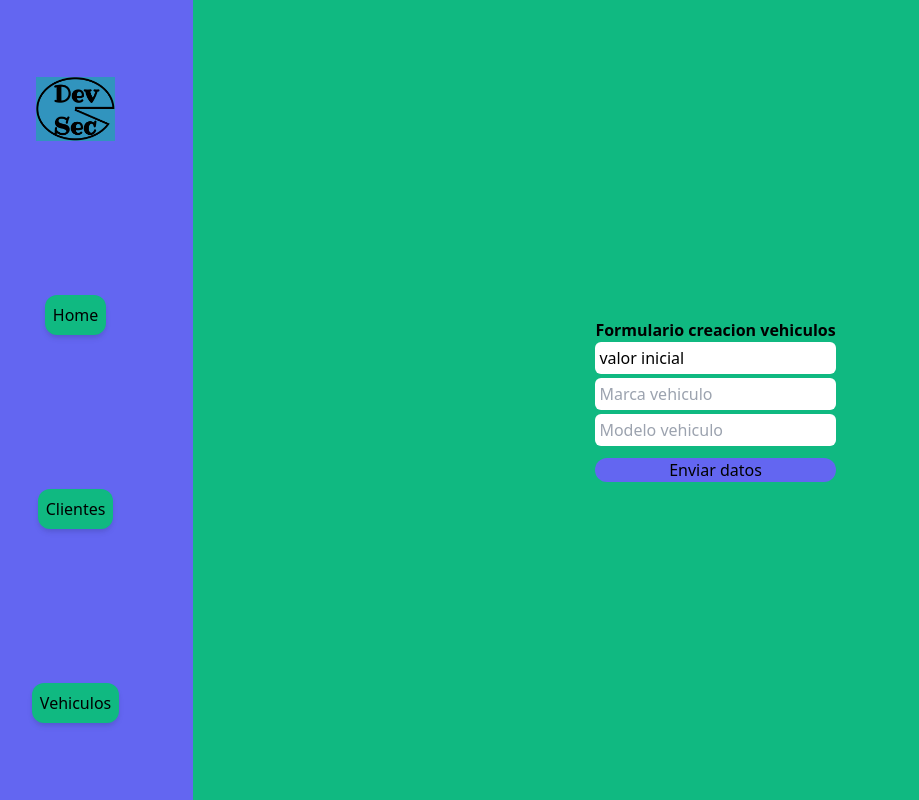
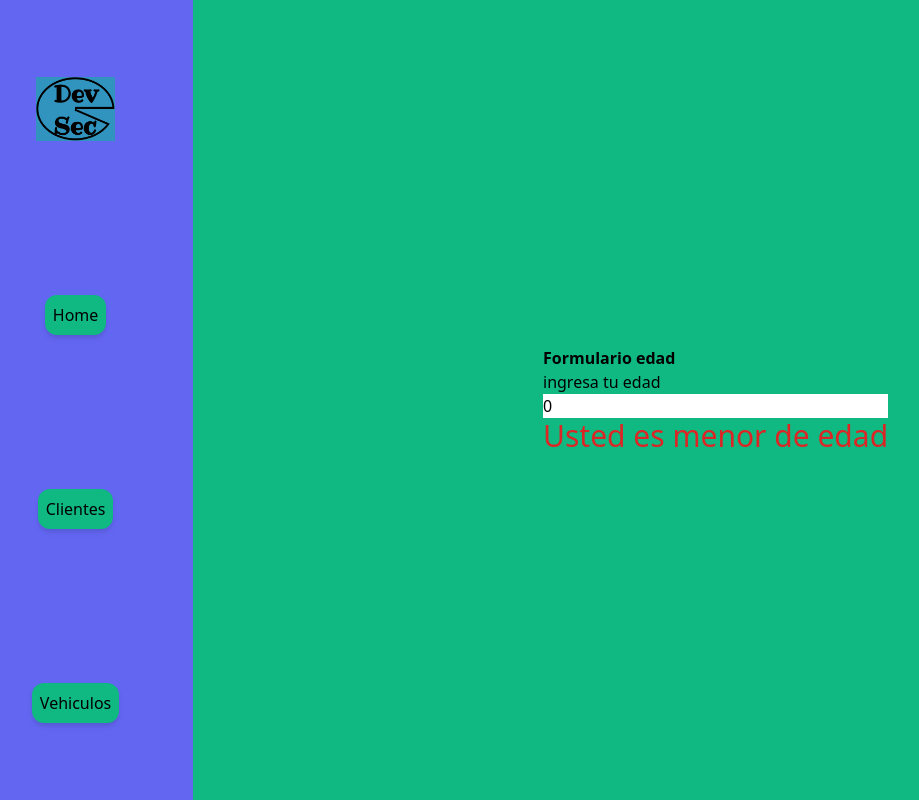
Before and after one commit to rojas901/prueba, a React (Create React App) app: page /admin/vehiculos in a window 1280 px wide. Shown: the whole page, without its empty margins (42-961 px from the left). Built offline with nearby package versions, Linux system fonts and the light colour scheme.

Commit message:
Se hace una renderizacion de un span usando condicional ternario en la pagina de vehiculo

```diff
--- a/src/pages/admin/Vehiculos.jsx
+++ b/src/pages/admin/Vehiculos.jsx
@@ -2,40 +2,33 @@ import React, { useEffect, useState } from 'react'
 
 const Vehiculos = () => {
 
-    //estado, es una variable constantemente cambiando
+    //realizar formulario que pida edad y diga si es mayor o menor
 
-    const [nombreVehiculo, setNombreVehiculo] = useState("valor inicial");//dentro de los corchetes viene una variable que hace de getter y tiene la informacion, y un metodo setter para cambiarla, y dentro del usestate el estado inicial
+    const [edad, setEdad] = useState(0);//dentro de los corchetes viene una variable que hace de getter y tiene la informacion, y un metodo setter para cambiarla, y dentro del usestate el estado inicial
+    const [esMenor, setEsMenor] = useState(false); //Esta variable almacena el estado en booleano para renderizar abajo
 
-    useEffect(()=>{//si no hay argumentos o dependencias dentro de los corchetes solo se ejecuta una vez al abrir la pagina o se actualice
-        console.log('Hola, soy un effect');
-    },[]);
-
-    useEffect(()=>{//responde cada vez que se va cambiando la variable nombre vehiculo
-        console.log("cambia cada que cambia la variable vehiculo")
-        console.log("nombre vehiculo: ", nombreVehiculo)
-    },[nombreVehiculo])
-
-    // useEffect(()=>{
-    //     console.log('me ejecuto siempre lo que puede ocasionar un bucle infinito')
-    // })
+    useEffect(()=>{
+        if(edad >= 18){
+            setEsMenor(false)
+        }else{
+            setEsMenor(true)
+        }
+    },[edad])
 
     return (
         <div className='flex w-full justify-center items-center bg-green-500'>
             <form className='flex flex-col'>
-            <h2 className='font-extrabold'>Formulario creacion vehiculos</h2>
-            <input onChange={(e)=>{//esta funcion flecha me permite capturar todo lo que ingres por los inputs, e es una variable cualquiera, al incluir la funcion set cambia varaibles
-                setNombreVehiculo(e.target.value)
-            }} value={nombreVehiculo} //esta variable me ayuda para que salga el valor inicial del usestate
-            className='p-1 mb-1 rounded-md focus:ring-4 focus:outline-none' type="text" placeholder='Nombre vehiculo'/>
-            <input onChange={(e)=>{
-                console.log(e.target.value)
-            }} className='p-1 mb-1 rounded-md focus:ring-4 focus:outline-none' type="text" placeholder= 'Marca vehiculo'/>
-            <input onChange={(e)=>{
-                console.log(e.target.value)
-            }} className='p-1 mb-1 rounded-md focus:ring-4 focus:outline-none' type="text" placeholder= 'Modelo vehiculo'/>
-            <button onClick={(e)=>{//esta funcion on click me ayuda a mostra lo que se esta guardando en nombre vehiculo
-                console.log('el valor de nombre vehiculo: ', nombreVehiculo)
-            }} type='button' className='bg-indigo-500 rounded-xl mt-2 hover:bg-indigo-800'>Enviar datos</button>
+            <h2 className='font-extrabold'>Formulario edad</h2>
+            <label htmlFor="edad">
+                ingresa tu edad
+            </label>
+            <input value={edad} onChange={(e)=>{
+                setEdad(e.target.value)
+            }} type="number" name="edad"/>
+            {//Entre llaves puedo usar codigo javascript y uso un operado ternario para renderizar lo que necesito
+                esMenor ? (<span className='text-3xl text-red-600'>Usted es menor de edad</span>)
+                :(<span className='text-3xl text-purple-600'>Usted es mayor de edad</span>)
+            }
             </form>
         </div>
 
```
